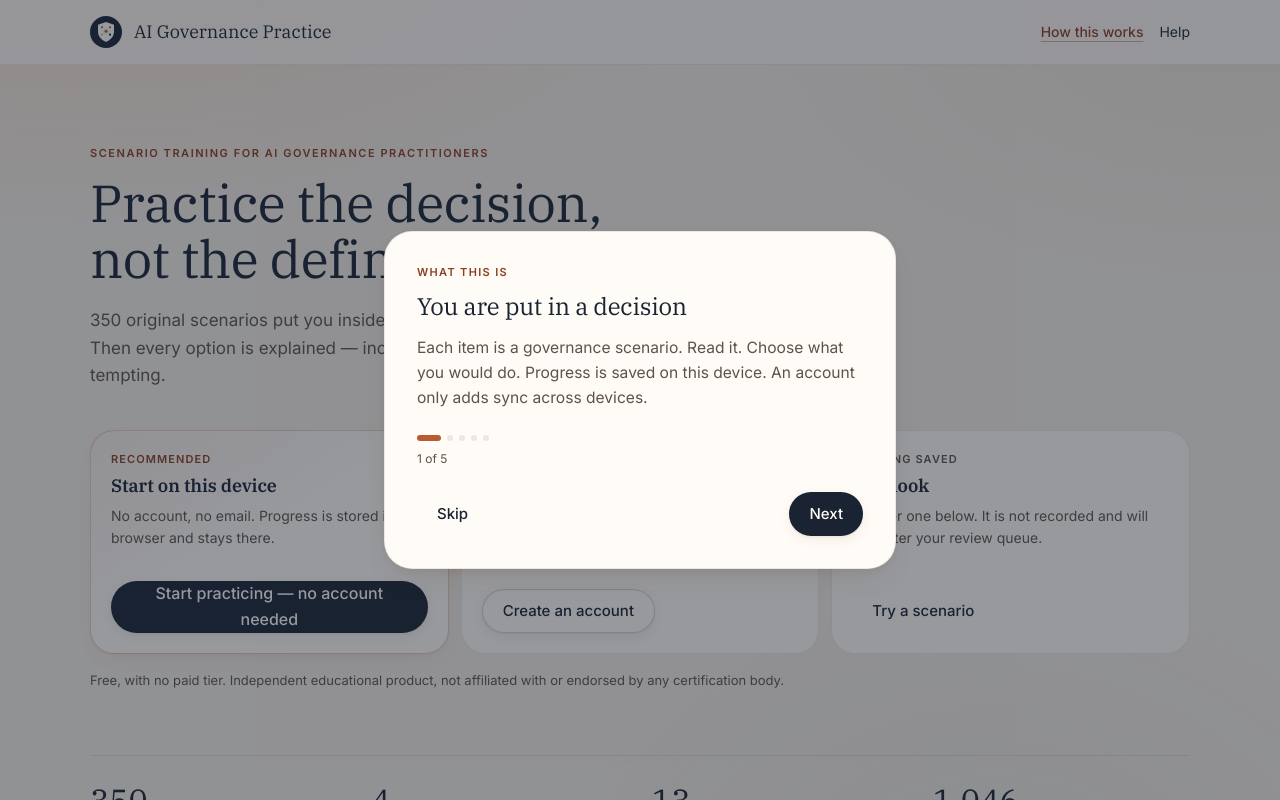
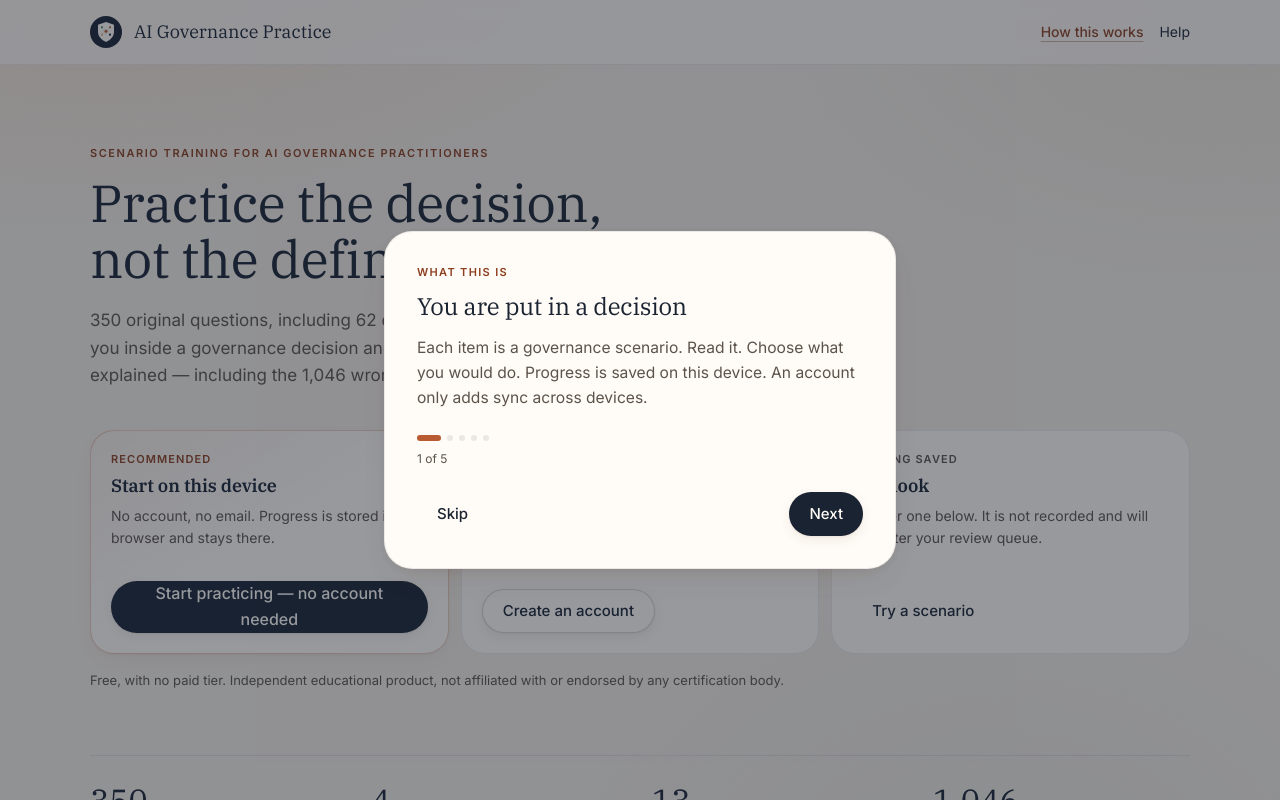
Before and after one commit to thankcheeses/ai-governance-practice, a Next.js app: page / in a window 1280 px wide. Shown: the top 800 px of the page. Built offline with nearby package versions, Linux system fonts and the light colour scheme; no server answers.

Commit message:
fix: make landing claims match actual content and sync availability

```diff
--- a/src/app/page.tsx
+++ b/src/app/page.tsx
@@ -11,6 +11,7 @@ import { SUBDOMAINS } from "@/content/bok";
 import { Button } from "@/components/ui/button";
 import { BRAND } from "@/lib/brand";
 import { withBasePath } from "@/lib/base-path";
+import { isSupabaseConfigured } from "@/lib/supabase/config";
 
 /**
  * The landing page.
@@ -44,6 +45,9 @@ export default function RootPage() {
   const available = questions.length;
   const domains = new Set(questions.map((q) => q.domain)).size;
   const subdomains = Object.keys(SUBDOMAINS).length;
+  const scenarioQuestions = questions.filter((q) => q.scenario);
+  const factPatterns = new Set(scenarioQuestions.map((q) => q.scenario!.id)).size;
+  const standaloneQuestions = available - scenarioQuestions.length;
   const optionNotes = questions.reduce(
     (n, q) => n + Object.keys(q.distractorNotes ?? {}).length,
     0,
@@ -89,8 +93,7 @@ export default function RootPage() {
             not the definition.
           </h1>
           <p className="mt-5 text-[1.0625rem] leading-relaxed text-muted-foreground">
-            {available} original scenarios put you inside a governance decision
-            and ask what you would do. Then every option is explained — including
+            {available} original questions, including {scenarioQuestions.length} questions across {factPatterns} multi-question fact patterns, put you inside a governance decision and ask what you would do. Then every option is explained — including
             the {optionNotes.toLocaleString()} wrong ones, and why each was
             tempting.
           </p>
@@ -177,7 +180,7 @@ export default function RootPage() {
               [`${domains}`, "governance domains"],
               [`${subdomains}`, "sub-domains covered"],
               [optionNotes.toLocaleString(), "wrong options explained"],
-            ].map(([value, label]) => (
+            ].slice(0, 4).map(([value, label]) => (
               <div key={label}>
                 <dt className="font-serif text-[2rem] leading-none tabular-nums">
                   {value}
```
